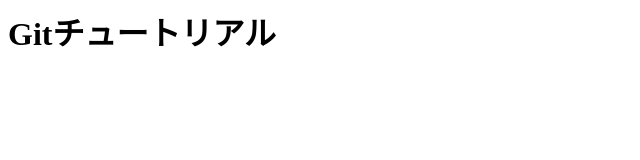
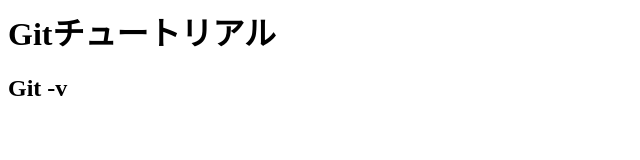
Before and after one commit to kqumoq/git_tutorial, a plain HTML site: page index.html in a window 1280 px wide. Shown: the full height of the page, 0-640 px from the left. Drawn offline with Linux system fonts and the light colour scheme.

Commit message:
git -v test

```diff
--- a/index.html
+++ b/index.html
@@ -1 +1,2 @@
 <h1>Gitチュートリアル<h1>
+<h2>Git -v</h2>
```
